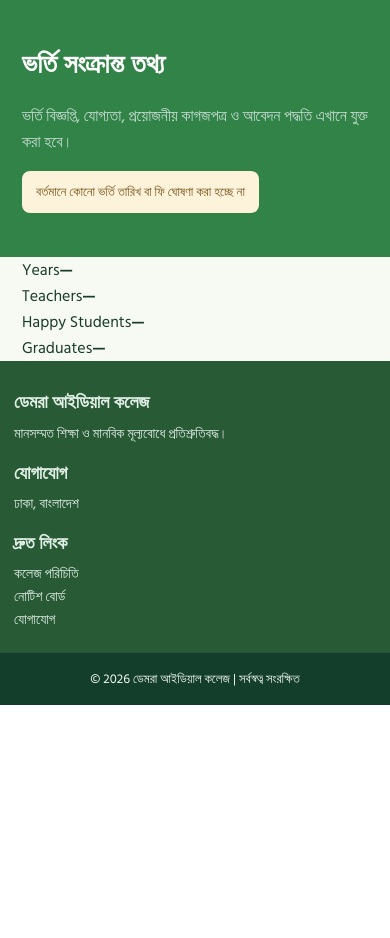
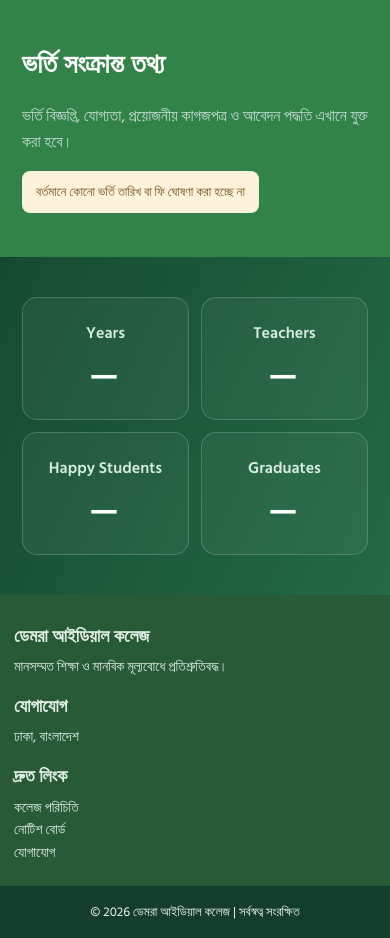
Before and after one commit to pavelsarwar/dic, a PHP site: page / in a window 390 px wide. Shown: the part 4439-5377 px from the top of the page. Before the commit the page ends 5144 px from the top, so only its background shows below. Run offline with PHP 8.4, Linux system fonts and the light colour scheme.

Commit message:
ui: responsive four-column homepage statistics cards

```diff
--- a/assets/shared.css
+++ b/assets/shared.css
@@ -99,3 +99,12 @@
 .cms-topbar{background:#174f35;color:#f5fff6;font:500 13px/1.5 'Hind Siliguri',sans-serif}
 .cms-topbar .cms-shell{display:flex;justify-content:space-between;align-items:center;gap:12px;padding-top:7px;padding-bottom:7px;flex-wrap:wrap}
 @media(max-width:600px){.cms-topbar .cms-shell{font-size:12px;gap:4px}}
+
+/* Homepage metrics: four responsive, accessible editorial counters */
+.dic-stats-section{padding:58px 0 70px;background:linear-gradient(115deg,#154a32,#236a45);color:#fff}
+.dic-stats-grid{display:grid;grid-template-columns:repeat(4,minmax(0,1fr));gap:18px}
+.dic-stat{padding:26px 18px;text-align:center;border:1px solid #ffffff30;border-radius:15px;background:#ffffff0d}
+.dic-stat>span{display:block;color:#d9eddf;font-size:16px;font-weight:600;margin-bottom:10px}
+.dic-stat strong{display:block;font-size:clamp(34px,4vw,54px);font-weight:700;line-height:1.2;font-variant-numeric:tabular-nums}
+.dic-stat em{font-style:normal;color:#c5e6ad;font-size:.68em;margin-left:3px}
+@media(max-width:760px){.dic-stats-grid{grid-template-columns:repeat(2,minmax(0,1fr));gap:12px}.dic-stat{padding:22px 10px}.dic-stats-section{padding:40px 0}}
```
